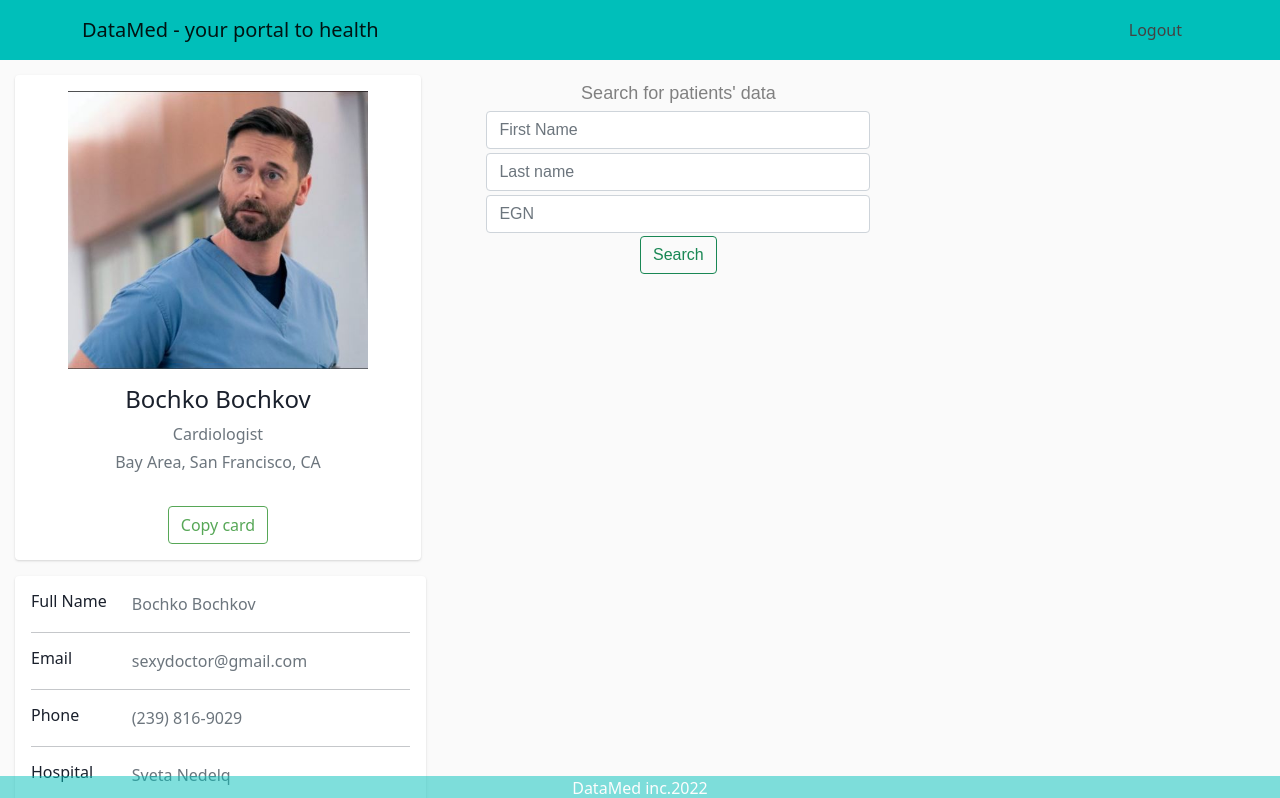
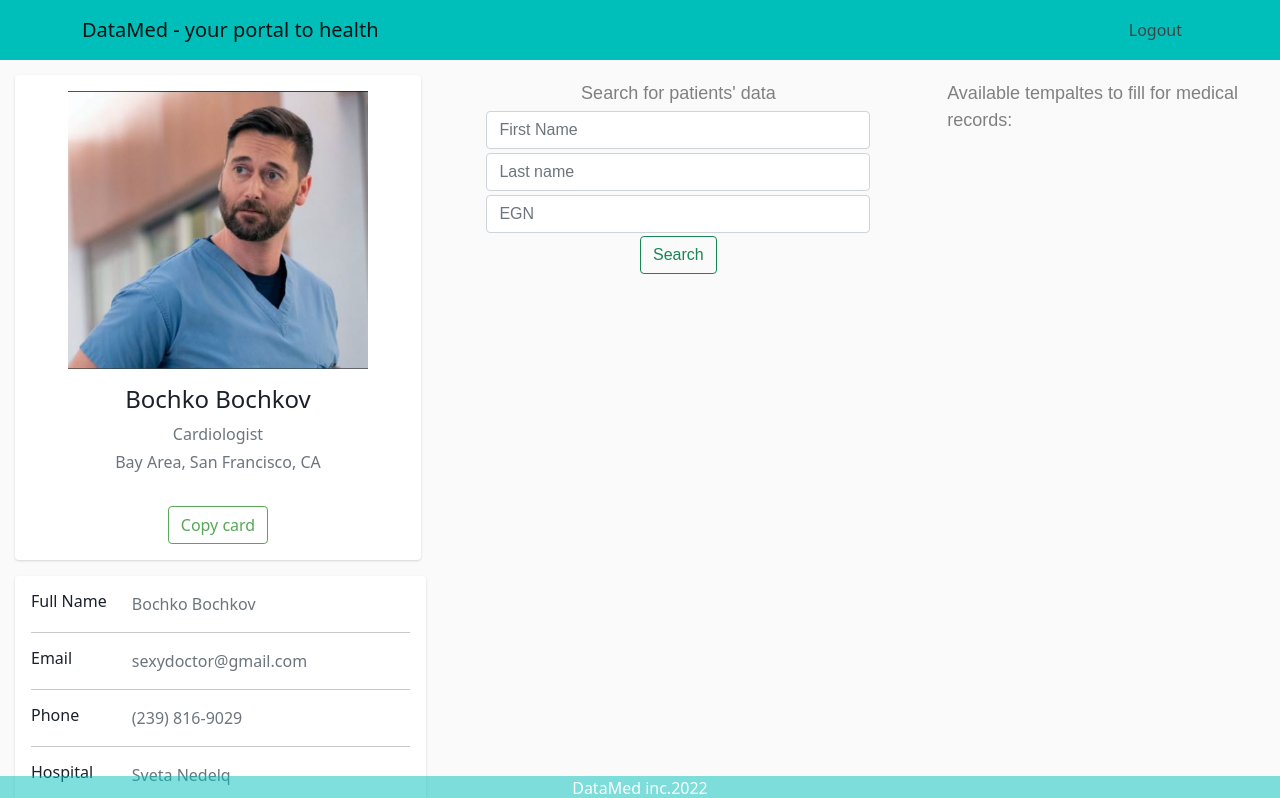
Before and after one commit to l-pavlova/DataMed, a React (Create React App) app in the folder FrontEnd/datamed-client/: page / in a window 1280 px wide. Shown: the top 798 px of the page. Built offline with nearby package versions, Linux system fonts and the light colour scheme.

Commit message:
Add infrastructure for records getting from backend and minor design fixes

```diff
--- a/FrontEnd/datamed-client/src/services/api.js
+++ b/FrontEnd/datamed-client/src/services/api.js
@@ -1,15 +1,18 @@
 const api = {
     //userControler
     getUser: userName => `/users/${userName}`,
-    getPatientById: id => `/patients/${id}}`,
+    getPatientById: id => `/patients/${id}`,
     registerDoc: () => `/doctors`,
     registerPatient: () => `/patients`,
     findPatients: (firstName, lastName, egn) => `/patients/find?firstName=${firstName}&lastName=${lastName}&egn=${egn}`,
     logginUser: () => `/users/login`,
     updateUser: () => `/user/update`,
 
-    //Other
-
+    //medicalRecordController
+    addRecord: patientId => `/patient-records/uploadFile?id=${patientId}`,
+    addMultipleRecords: patientId => `/patient-records/uploadMultipleFiles?id=${patientId}`,
+    getRecords: patientId => `/patient-records/records?id=${patientId}`,
+    getRecord: patientId => `/patient-records/record?id=${patientId}`,
 }
 
 export default api;
--- a/FrontEnd/datamed-client/src/views/Home/Home.js
+++ b/FrontEnd/datamed-client/src/views/Home/Home.js
@@ -174,7 +174,7 @@ const Home = () => {
         {showTable && <UserList
             users={patients}>
         </UserList>}
-        <Templates className='container-tempaltes'></Templates>
+        <Templates></Templates>
         <Footer>
 
         </Footer>
--- a/FrontEnd/datamed-client/src/views/Home/TemplateList.js
+++ b/FrontEnd/datamed-client/src/views/Home/TemplateList.js
@@ -1,14 +1,15 @@
 import React from 'react'
-
+import { Button } from 'react-bootstrap';
+import './Templates.css'
 const Templates = ({ temps }) => {
 
     return (
-        <div>
-            <h6>Available tempaltes to fill for medical records:</h6>
+        <div className='templates-container'>
+            Available tempaltes to fill for medical records:
             <ul>
                 {
                     temps && temps.map(r => {
-                        <li>{r}</li>
+                        <li>{r} <Button>Fill</Button></li>
                     })
                 }
             </ul>
--- /dev/null
+++ b/FrontEnd/datamed-client/src/views/Home/Templates.css
@@ -0,0 +1,11 @@
+.templates-container {
+    position: absolute;
+    left: 74%;
+    top: 10%;
+    color: gray;
+    font-family: sans-serif;
+    font-weight: 50;
+    font-size: 18px;
+    box-shadow: 1px;
+    box-sizing: border-box;
+}
--- a/FrontEnd/datamed-client/src/views/patientProfile/MedicalRecords.js
+++ b/FrontEnd/datamed-client/src/views/patientProfile/MedicalRecords.js
@@ -1,7 +1,7 @@
 import React from 'react'
 
 const MedicalRecords = ({ recs }) => {
-
+//todo: add link to record page
     return (
         <div>
             <ul>
--- a/FrontEnd/datamed-client/src/views/patientProfile/PatientProfile.js
+++ b/FrontEnd/datamed-client/src/views/patientProfile/PatientProfile.js
@@ -5,7 +5,8 @@ import './PatientProfile.css';
 import avatar from "../../assets/patient.jpg";
 import { useLocation } from 'react-router-dom'
 import MedicalRecords from './MedicalRecords'
-
+import NavBar from '../navigation/NavBar';
+import Footer from '../navigation/Footer';
 const PatientProfile = ({
 
 }) => {
@@ -16,6 +17,8 @@ const PatientProfile = ({
     console.log('in patient profile');
 
     return (<div className='containerche'>
+        <NavBar>
+        </NavBar>
         <div className="main-body">
             <div className="row gutters-sm">
                 <div className="col-md-4 mb-3">
@@ -23,6 +26,11 @@ const PatientProfile = ({
                         <div className="card-body">
                             <div className="d-flex flex-column align-items-center text-center">
                                 <img src={avatar} alt="doc-avatar" className="doc-avatar" />
+                                {<div className="row" style={{paddingTop: 4 + 'px'}}>
+                                    <div className="col-sm-14">
+                                        <a className="btn btn-info " target="__blank" href="https://www.bootdey.com/snippets/view/profile-edit-data-and-skills">Add a profile pic</a>
+                                    </div>
+                                </div>}
                                 <div className="mt-3">
                                     <h4>  {patient.firstName || 'Bochka'}  {patient.lastName || 'Bochkova'}</h4>
                                 </div>
@@ -133,16 +141,18 @@ const PatientProfile = ({
                             </div>
                         </div>
                         <hr />
-                        {/* <div className="row">
+                        {<div className="row" style={{align: 'center'}}>
                             <div className="col-sm-14">
-                                <a className="btn btn-info " target="__blank" href="https://www.bootdey.com/snippets/view/profile-edit-data-and-skills">Add a n</a>
+                                <a className="btn btn-info " target="__blank" href="https://www.bootdey.com/snippets/view/profile-edit-data-and-skills">Edit</a>
                             </div>
-                        </div> */}
+                        </div>}
                     </div>
                 </div>
             </div>
         </div>
-        <MedicalRecords recs={patient.records} className="medical-records"></MedicalRecords>
+        <MedicalRecords recs={patient.records} className="medical-records">Your medical records in one place</MedicalRecords>
+        <Footer>
+        </Footer>
     </div>
     )
 }
```
Also changed, not shown: FrontEnd/datamed-client/src/services/recordsService.js (added, +12 -0 lines).
